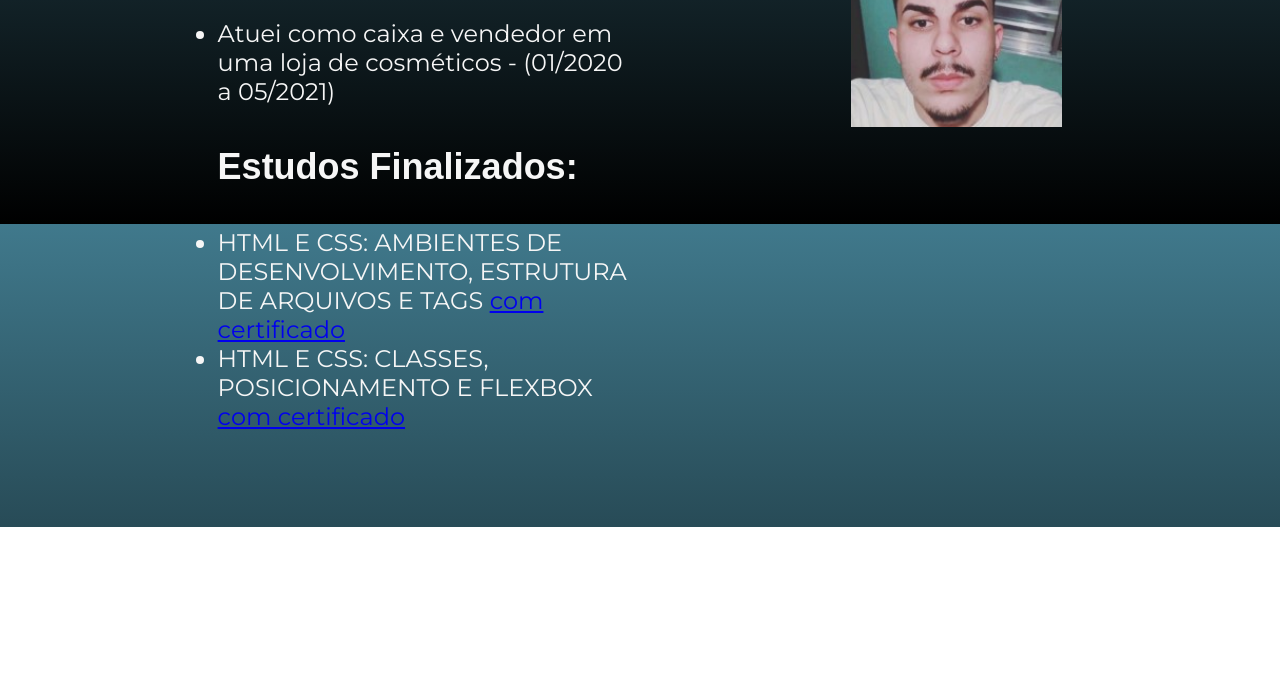
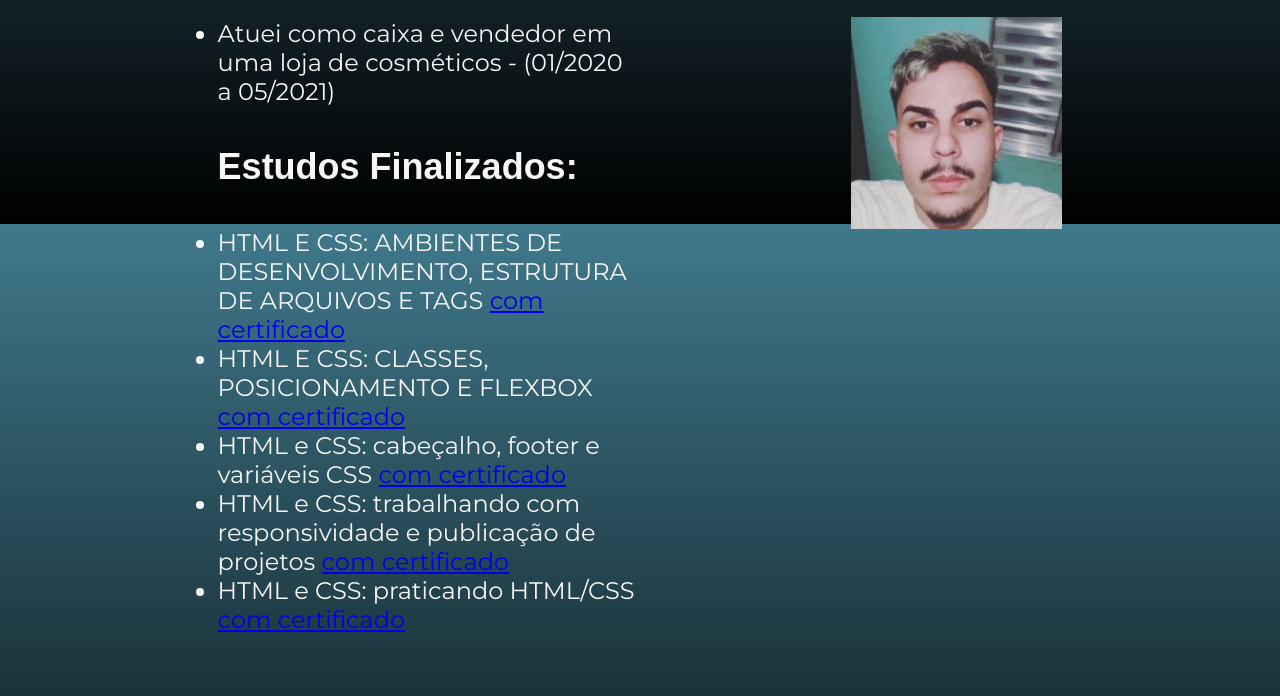
Before and after one commit to ViniciusFerreiraDeSa/projeto, a plain HTML site: page curriculo.html in a window 1280 px wide. Shown: the part 576-1272 px from the top of the page. Before the commit the page ends 1103 px from the top, so only its background shows below. Drawn offline with Linux system fonts and the light colour scheme; a web font is replaced by a local one.

Commit message:
curriculo atualizado

```diff
--- a/curriculo.html
+++ b/curriculo.html
@@ -35,6 +35,9 @@
                 <ul class="paragrafoPrimario">
                     <li>HTML E CSS: AMBIENTES DE DESENVOLVIMENTO, ESTRUTURA DE ARQUIVOS E TAGS <a href="https://cursos.alura.com.br/certificate/75114ed9-f97a-46a4-a558-c02215a08282?lang=pt_BR" target="_blank">com certificado</a></li>
                     <li>HTML E CSS: CLASSES, POSICIONAMENTO E FLEXBOX <a href="https://cursos.alura.com.br/certificate/d4a0d334-ef0f-4542-a6f5-289fd103bbc2?lang=pt_BR" target="_blank">com certificado</a></li>
+                    <li>HTML e CSS: cabeçalho, footer e variáveis CSS <a href="HTML e CSS: cabeçalho, footer e variáveis CSS" target="_blank">com certificado</a></li>
+                    <li>HTML e CSS: trabalhando com responsividade e publicação de projetos <a href="https://cursos.alura.com.br/certificate/039f6544-ce90-4225-946e-f02d2c49174e?lang=pt_BR">com certificado</a></li>
+                    <li>HTML e CSS: praticando HTML/CSS <a href="https://cursos.alura.com.br/certificate/e17c93d1-ef42-4165-82c0-082f66821efd?lang=pt_BR">com certificado</a></li>
                 </ul>
 
         </section>
```
